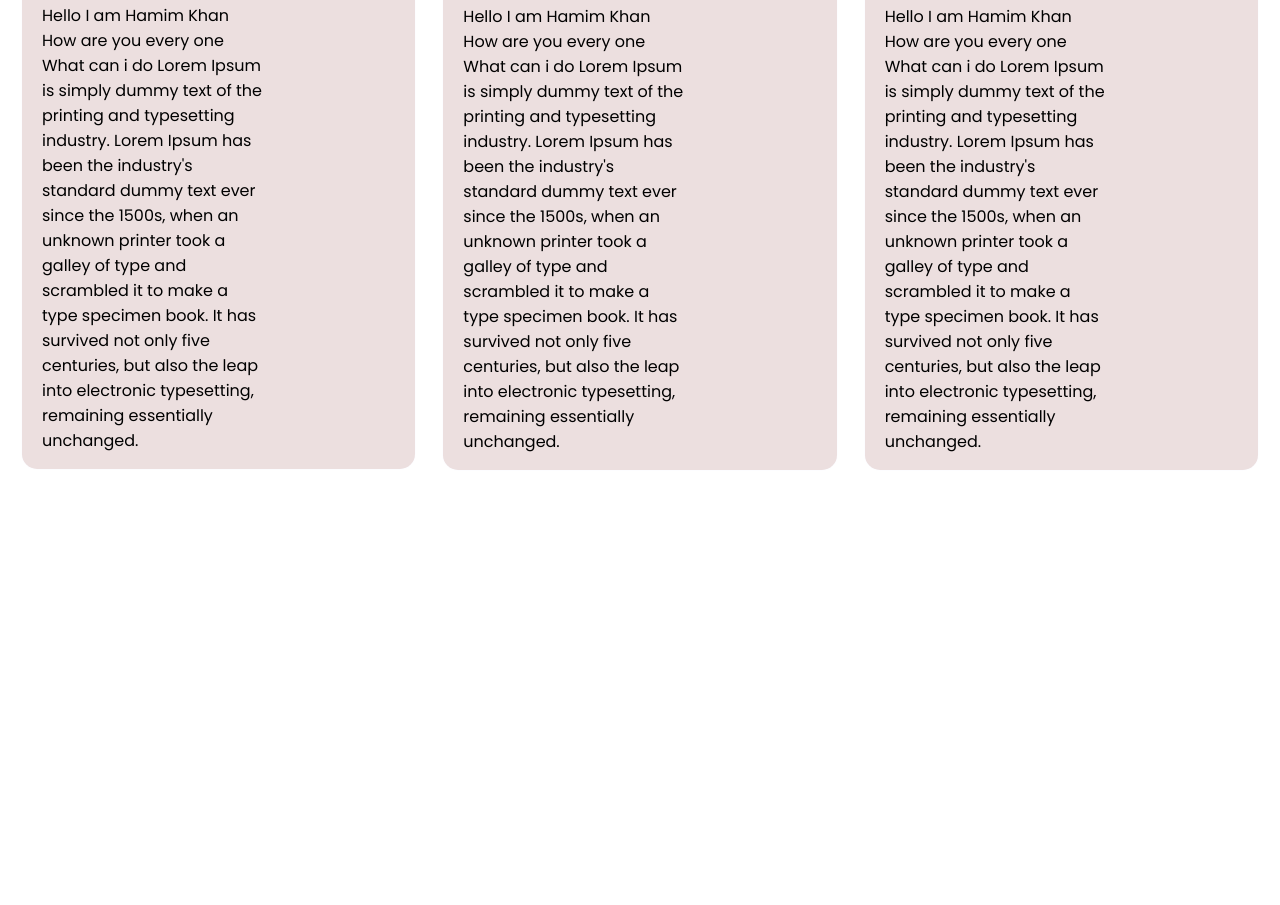
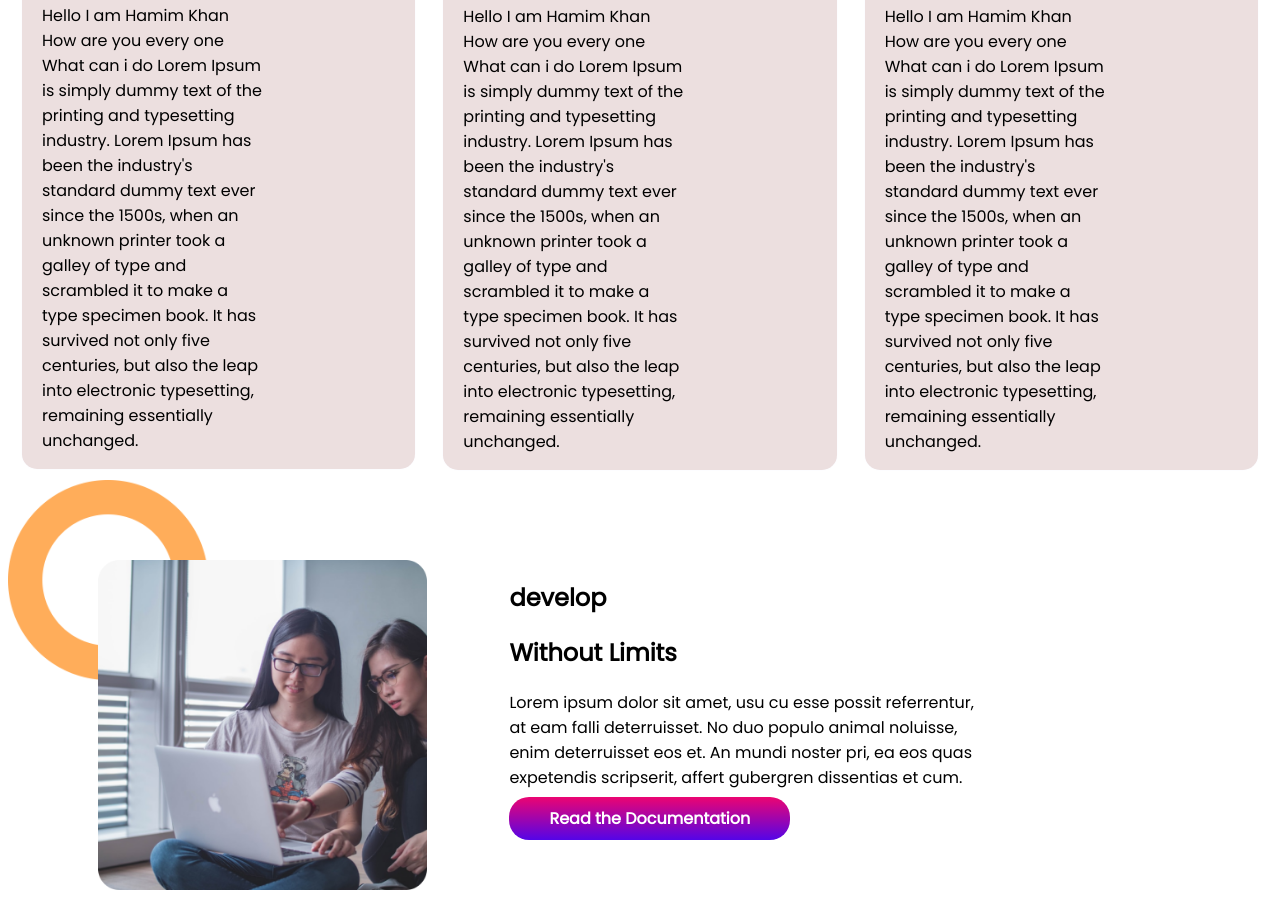
Before and after one commit to Shamim120/Assignment-1, a plain HTML site: page index.html in a window 1280 px wide. Shown: the part 1096-2001 px from the top of the page. Before the commit the page ends 1584 px from the top, so only its background shows below. Drawn offline with Linux system fonts and the light colour scheme.

Commit message:
3rd pera

```diff
--- a/index.html
+++ b/index.html
@@ -71,6 +71,22 @@
             </div>
     </section>
 
+    <section class="pera3rd">
+        <div>
+            <img src="images/pictures/coding.png" alt="">
+        </div>
+        <div>
+            <h2>develop</h2>
+            <h2>Without Limits</h2>
+            <p>Lorem ipsum dolor sit amet, usu cu esse possit referrentur, at eam falli
+                deterruisset. No duo populo animal noluisse, enim deterruisset eos et. An
+                mundi noster pri, ea eos quas expetendis scripserit, affert gubergren
+                dissentias et cum.</p>
+            <a class="explore-now" href="https://www.facebook.com/farhan.ahmed.hamim247/">Read the Documentation</a>
+
+        </div>
+    </section>
+
 </body>
 
 </html>
--- a/style.css
+++ b/style.css
@@ -52,3 +52,17 @@ border-radius: 20px;
 .card img{
     width: 30%;
 }
+.pera3rd{
+    width: 70%;
+    display: flex;
+    padding-left: 90px;
+    padding-top: 80px;
+    background-image: url(images/shapes/shape-1.png);
+    background-repeat: no-repeat;
+    background-size: 200px;
+    background-position-x: left;
+
+}
+.pera3rd img{
+width: 80%;
+}
```
